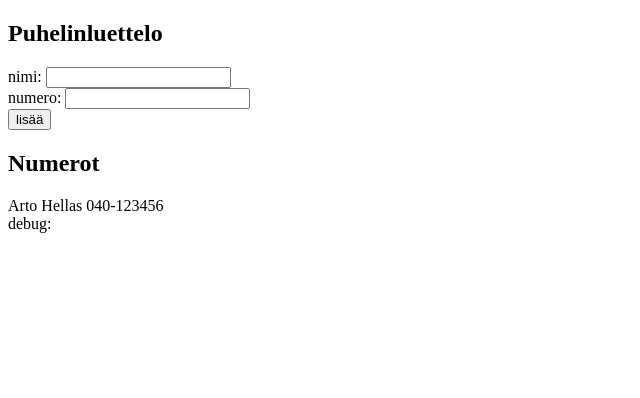
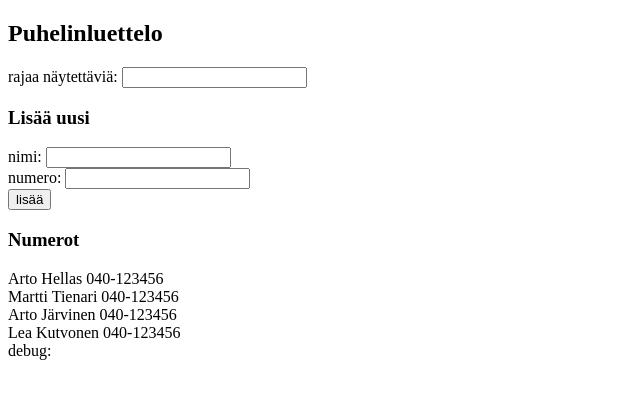
Before and after one commit to VeeraKoskinen/FullStack_Course-2-, a React (Create React App) app: page / in a window 1280 px wide. Shown: the top 398 px of the page, without its empty margins (0-640 px from the left). Built offline with nearby package versions, Linux system fonts and the light colour scheme.

Commit message:
Tehtävä 2.9

```diff
--- a/src/index.js
+++ b/src/index.js
@@ -7,11 +7,14 @@ class App extends React.Component {
     super(props)
     this.state = {
       persons: [
-        { name: 'Arto Hellas',
-            number: '040-123456'}
+        { name: 'Arto Hellas', number: '040-123456' },
+        { name: 'Martti Tienari', number: '040-123456' },
+        { name: 'Arto Järvinen', number: '040-123456' },
+        { name: 'Lea Kutvonen', number: '040-123456' }
       ],
       newName: '',
-      newNumber: ''
+      newNumber: '',
+      filter: ''
     }
     }
 
@@ -23,6 +26,25 @@ class App extends React.Component {
         this.setState({newNumber: event.target.value})
     }
 
+    handleFilterChange = (event) => {
+        this.setState({filter: event.target.value})
+        console.log(this.state.filter)
+        /* tänne filtteröinti */
+    }
+
+    makeFilteredList = () => {
+        return this.state.persons.filter(person => this.checkPerson(person))
+    }
+
+    checkPerson = (person) => {
+        let inStudy = person.name.toLowerCase()
+        if (inStudy.includes(this.state.filter.toLowerCase())) {
+            console.log("true")
+            return true }
+        else {
+            console.log("false")
+            return false }
+    }
 
     /* Tehty henkilön ja numeron perusteella */
     isPersonOnTheList = () => {
@@ -53,7 +75,7 @@ class App extends React.Component {
     personListing = () => {
         return (
             <div>
-                {this.state.persons.map((person) => {
+                {this.makeFilteredList().map((person) => {
                     return (
                         <div key={person.name}>
                             {person.name} {person.number}
@@ -68,6 +90,10 @@ class App extends React.Component {
     return (
       <div>
         <h2>Puhelinluettelo</h2>
+        rajaa näytettäviä: <input value={this.state.filter}
+                                  onChange={this.handleFilterChange}  />
+
+        <h3>Lisää uusi</h3>
         <form onSubmit={this.addNewPerson}>
             <div>
                 nimi: <input value={this.state.newName}
@@ -82,7 +108,7 @@ class App extends React.Component {
             </div>
         </form>
 
-        <h2>Numerot</h2>
+        <h3>Numerot</h3>
         <div>
             {this.personListing()}
             debug: {this.state.newName}
```
